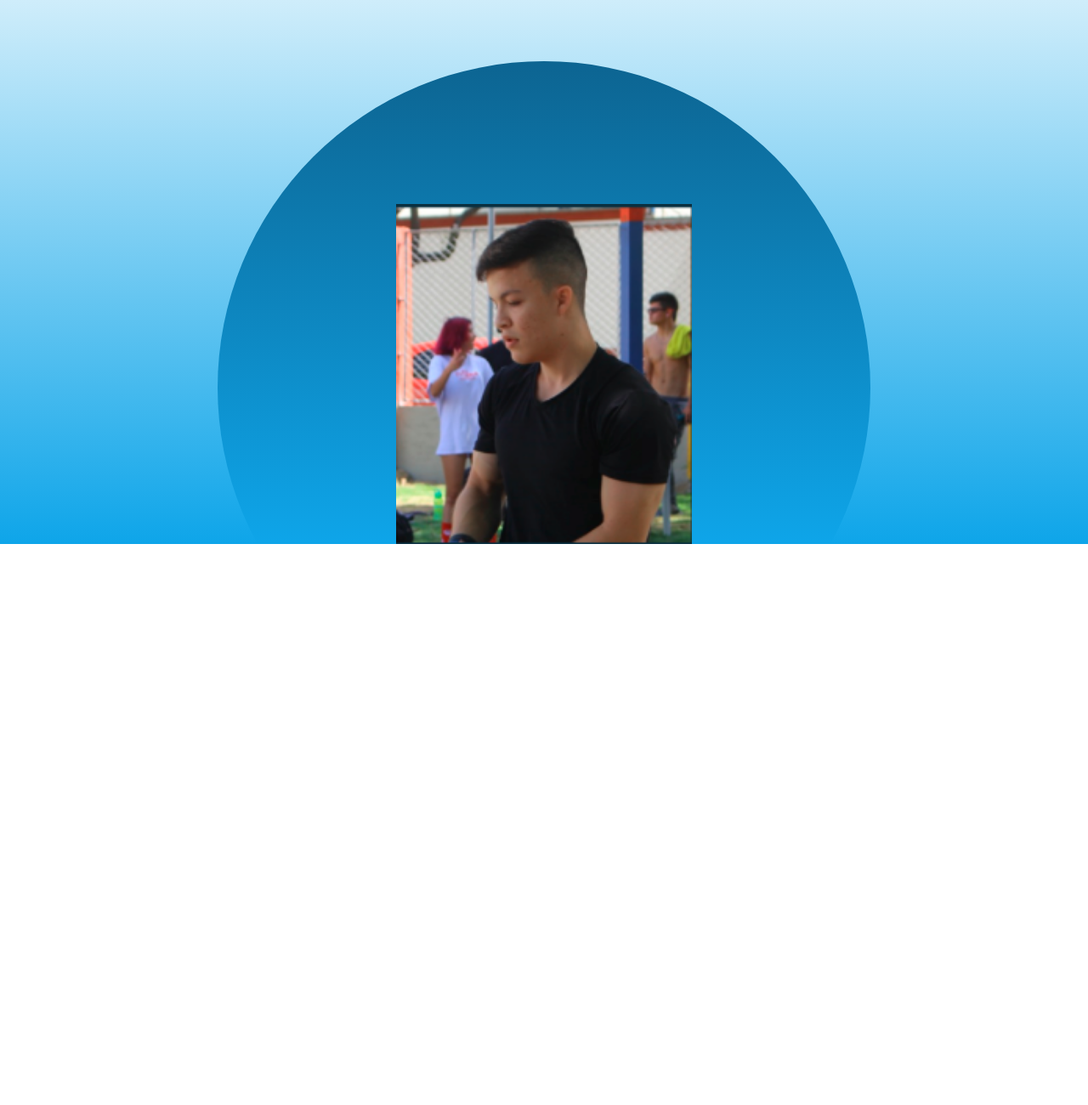
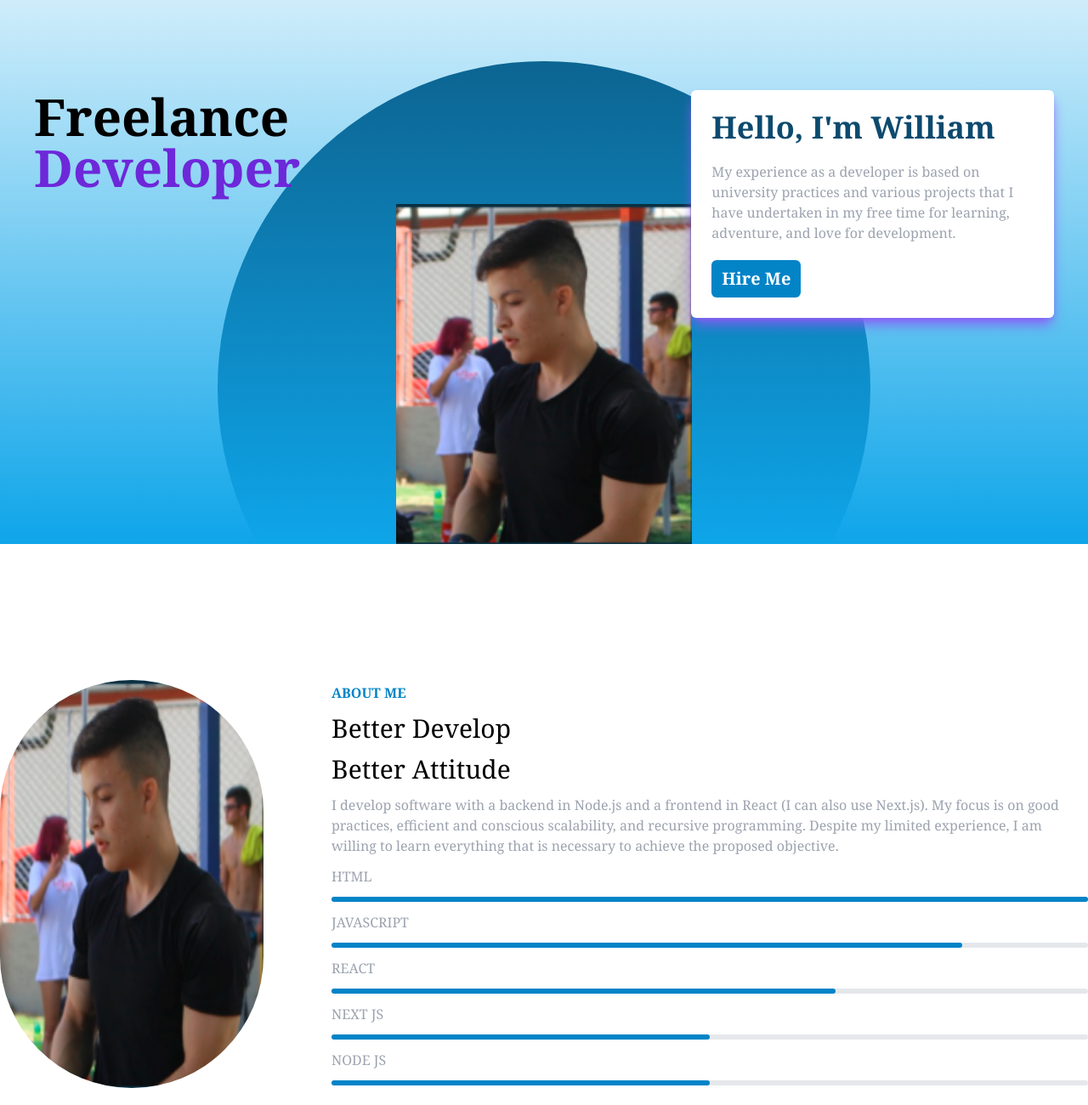
Before and after one commit to WILLIDEVELOPER/My-PorFolio, a plain HTML site: page index.html in a window 1280 px wide. Shown: the part 160-1460 px from the top of the page at 85% size. Before the commit the page ends 800 px from the top, so only its background shows below. Drawn offline with nearby package versions, Linux system fonts and the light colour scheme.

Commit message:
about done

```diff
--- a/index.html
+++ b/index.html
@@ -9,7 +9,7 @@
 </head>
 <body class="font-serif	">
     <div class="h-1/2 bg-gradient-to-t from-sky-500 relative lg:h-screen overflow-hidden">
-        <nav class="w-full fixed top-0 bg-white ">
+        <nav class="w-full fixed top-0 bg-white z-10">
             <div class="container mx-auto py-3 flex justify-between items-center ">
                 <div class="flex items-center gap-1">
                     <img class="w-1/6" src="./Assets/Logo white.png" alt="">
@@ -17,7 +17,7 @@
                 </div>
                 <ul class="hidden md:flex space-x-10 text-gray-600 font-bold text-sm uppercase">
                     <li class="hover: text-gray-500 "><a href="#"> HomePage</a></li>
-                    <li class="hover: text-gray-500 "><a href="#"> About</a></li>
+                    <li class="hover: text-gray-500 "><a href="#about"> About</a></li>
                     <li class="hover: text-gray-500 "><a href="#"> Works</a></li>
                     <li class="hover: text-gray-500 "><a href="#"> Services</a></li>
                     <li class="hover: text-gray-500 "><a href="#"> Contact</a></li>
@@ -39,6 +39,63 @@
         </nav>
         <img class="absolute md:bottom-0 right-0 left-0 mx-auto md:h-1/2" src="./Assets/perfil.PNG" alt="">
         <div class="hidden lg:block absolute -bottom-1/4 right-0 left-0 mx-auto w-[48rem] h-[48rem] bg-sky-900 rounded-full -z-10"></div>
+
+        <div class="absolute top-1/3 left-5 text-xl sm:left-10 sm:text-6xl font-bold">
+            <span class="text-black">Freelance</span>
+            <p class="text-violet-700 font-bold">Developer</p>
+        </div>
+
+        <div class="hidden lg:flex flex-col gap-5 rounded-md shadow-lg shadow-violet-500 absolute top-0 bottom-0 m-auto right-10 bg-white p-6 h-fit w-1/3 ">
+            <h1 class="text-4xl font-bold text-sky-900">Hello, I'm William</h1>
+            <p class="text-gray-400">My experience as a developer is based on university practices and various projects that I have undertaken in my free time for learning, adventure, and love for development.</p>
+            <a href="#contact" class="bg-sky-600 text-white text-xl px-3 py-2 rounded-md font-semibold w-fit">Hire Me</a>
+        </div>
+    </div>
+    <div id="about">
+        <div class="container mx-auto py-40 flex gap-20">
+            <div class="relative ">
+                <div class=" rounded-full overflow-hidden">
+                    <img class="w-[50rem] h-[30rem]" src="./Assets/perfil.PNG" alt="">
+                </div>
+            </div>
+
+            <div class="my-auto flex flex-col gap-3">
+                <h1 class="text-sky-600 font-bold">ABOUT ME</h1>
+                <h1 class="text-3xl font-medium">Better Develop</h1>
+                <h1 class="text-3xl font-medium">Better Attitude</h1>
+                <p class="text-gray-400">I develop software with a backend in Node.js and a frontend in React (I can also use Next.js). My focus is on good practices, efficient and conscious scalability, and recursive programming. Despite my limited experience, I am willing to learn everything that is necessary to achieve the proposed objective.</p>
+
+                <h2 class="text-gray-400 font-medium">HTML</h2>
+                <div class="w-full bg-gray-200 h-1.5 rounded-md">
+                    <div class="w-full bg-sky-600 h-1.5 rounded-md">
+                    </div>
+                </div>
+
+                <h2 class="text-gray-400 font-medium">JAVASCRIPT</h2>
+                <div class="w-full bg-gray-200 h-1.5 rounded-md">
+                    <div class="w-5/6 bg-sky-600 h-1.5 rounded-md">
+                    </div>
+                </div>
+
+                <h2 class="text-gray-400 font-medium">REACT</h2>
+                <div class="w-full bg-gray-200 h-1.5 rounded-md">
+                    <div class="w-4/6 bg-sky-600 h-1.5 rounded-md">
+                    </div>
+                </div>
+
+                <h2 class="text-gray-400 font-medium">NEXT JS</h2>
+                <div class="w-full bg-gray-200 h-1.5 rounded-md">
+                    <div class="w-3/6 bg-sky-600 h-1.5 rounded-md">
+                    </div>
+                </div>
+
+                <h2 class="text-gray-400 font-medium">NODE JS</h2>
+                <div class="w-full bg-gray-200 h-1.5 rounded-md">
+                    <div class="w-3/6 bg-sky-600 h-1.5 rounded-md">
+                    </div>
+                </div>
+            </div>
+        </div>
     </div>
     <script src="./main.js"></script>
 </body>
```
